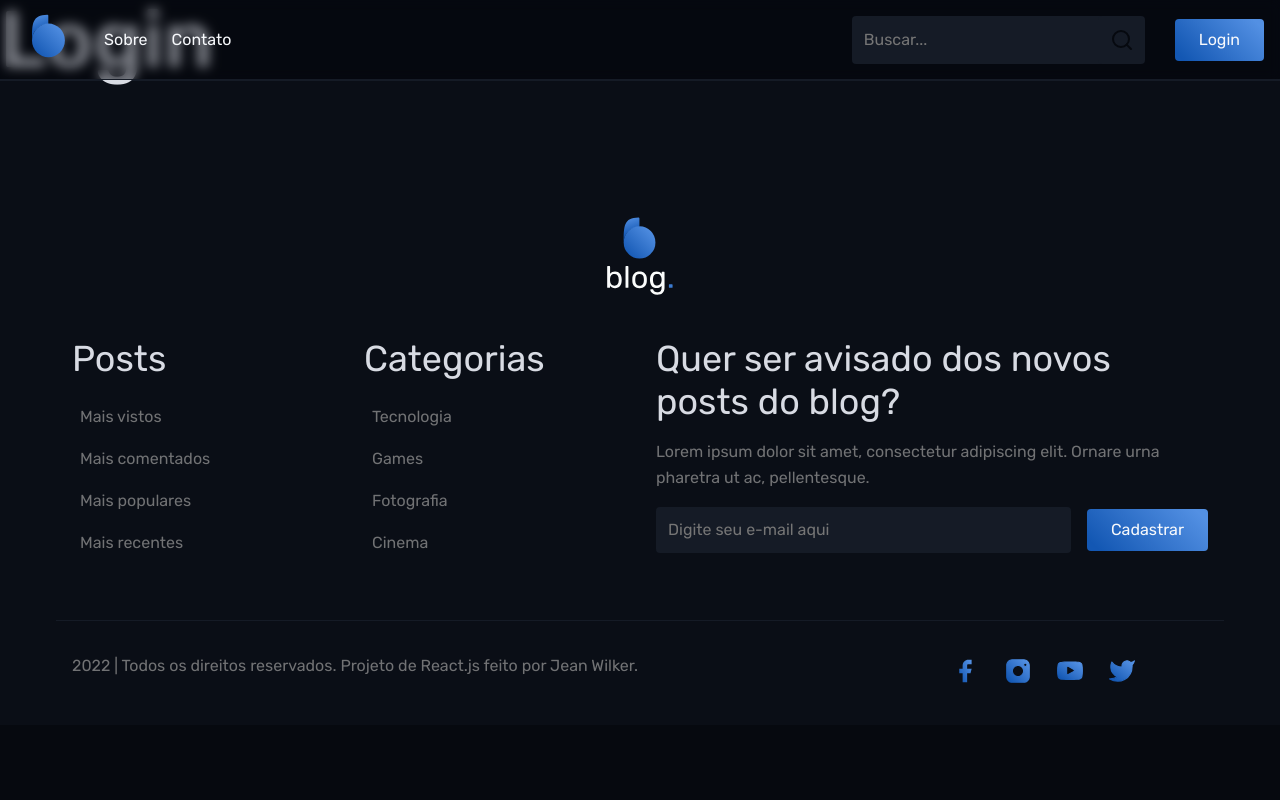
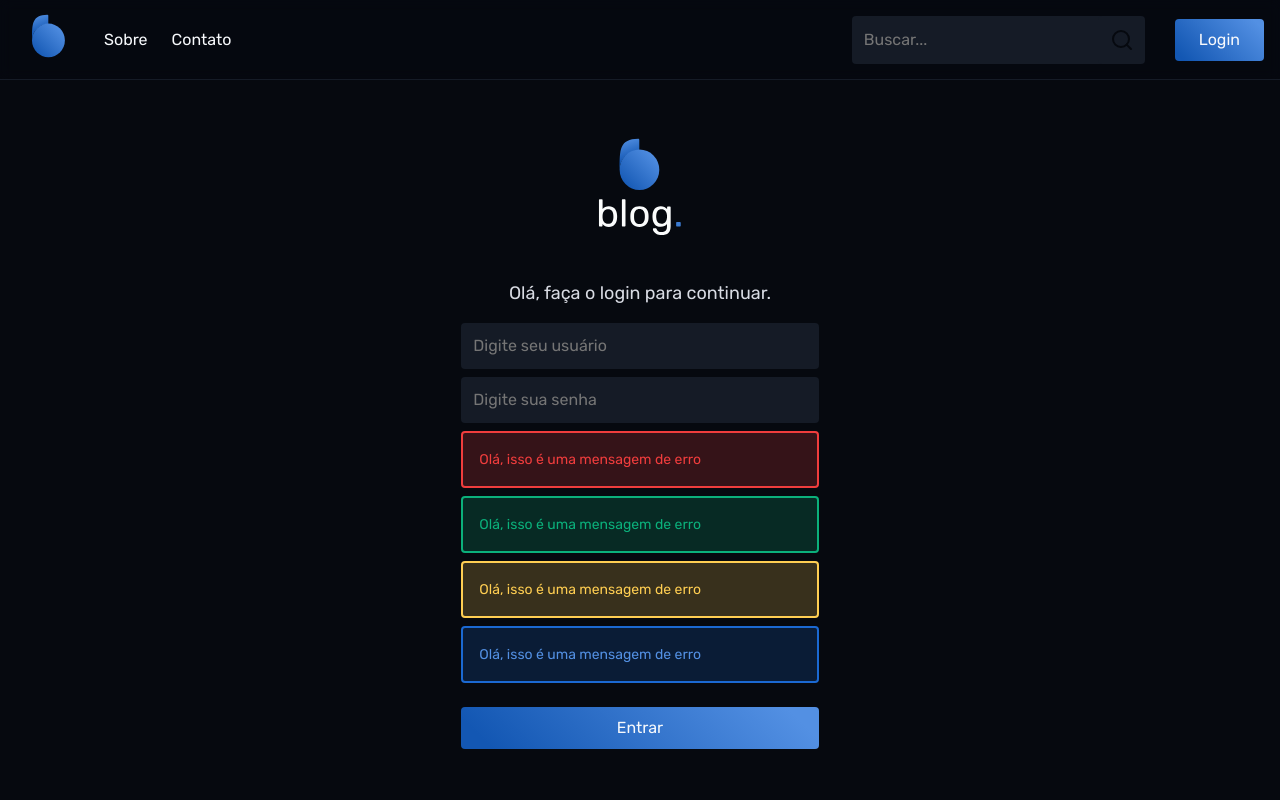
Before and after one commit to jeanwilker/blog-react, a React (Create React App) app: page /login in a window 1280 px wide. Shown: the top 800 px of the page. Built offline with nearby package versions, Linux system fonts and the light colour scheme.

Commit message:
Cria página de login.

```diff
--- a/src/pages/Home/Main/index.jsx
+++ b/src/pages/Home/Main/index.jsx
@@ -17,12 +17,9 @@ const Main = ({ content }) => {
 
     return (
         <>
-            <div className="grid-6">
             <div className="bb-black py-3">
                 <h6 className="color-gray">{content.date}</h6>
-                    <h6 className="upercase color-primary">
-                        {content.category}
-                    </h6>
+                <h6 className="upercase color-primary">{content.category}</h6>
                 <a href="" className="link-title">
                     <h4 className="mt-1">{content.title}</h4>
                 </a>
@@ -43,7 +40,6 @@ const Main = ({ content }) => {
                     </div>
                 </div>
             </div>
-            </div>
         </>
     );
 };
--- a/src/pages/Home/index.jsx
+++ b/src/pages/Home/index.jsx
@@ -60,9 +60,11 @@ const Home = () => {
                         </p>
                     </div>
 
-                    {main.map((item) => {
-                        return <Main key={item.id} content={item} />;
-                    })}
+                    <div className="grid-6">
+                        {main.map((item) => {
+                            return <Main key={item.id} content={item} />;
+                        })}
+                    </div>
                 </div>
             </section>
 
--- a/src/pages/Login/index.jsx
+++ b/src/pages/Login/index.jsx
@@ -1,16 +1,79 @@
-import Header from "../Header";
-import Footer from "../Footer";
+// COMPONENTS
+import Header from '../Header';
+import Footer from '../Footer';
+
+// IMAGES
+import blogLogo from '../../svg/blog-logo2.svg'
 
 const Login = () => {
     return (
         <>
             <Header />
 
-                <h1>Login</h1>
+            <section className="container">
+                <div className="row flex-center">
+                    <img
+                        src={blogLogo}
+                        className="icon-l"
+                        alt="Logo blog."
+                    />
+                </div>
+
+                <div className="row">
+                    <div className="grid-4 disappear"></div>
+                    <div className="grid-4">
+                        <h6 className="text-center">
+                            Olá, faça o login para continuar.
+                        </h6>
+
+                        <input
+                            type="text"
+                            className="mt-2"
+                            name="user"
+                            id=""
+                            placeholder="Digite seu usuário"
+                        />
+                        <input
+                            type="password"
+                            className="mt-1"
+                            name="password"
+                            id=""
+                            placeholder="Digite sua senha"
+                        />
+
+                        <div className="card-danger p-2 my-1">
+                            <h6 className="h7 color-red">
+                                Olá, isso é uma mensagem de erro
+                            </h6>
+                        </div>
+
+                        <div className="card-success p-2 my-1">
+                            <h6 className="h7 color-green">
+                                Olá, isso é uma mensagem de erro
+                            </h6>
+                        </div>
+
+                        <div className="card-warning p-2 my-1">
+                            <h6 className="h7 color-yellow">
+                                Olá, isso é uma mensagem de erro
+                            </h6>
+                        </div>
+
+                        <div className="card-info p-2 my-1">
+                            <h6 className="h7 color-primary">
+                                Olá, isso é uma mensagem de erro
+                            </h6>
+                        </div>
+
+                        <button className="btn w-100 mt-2">Entrar</button>
+                    </div>
+                    <div className="grid-4 disappear"></div>
+                </div>
+            </section>
 
             <Footer />
         </>
-    )
-}
+    );
+};
 
 export default Login;
```
Lines whose indentation alone changed are shown as unchanged.
